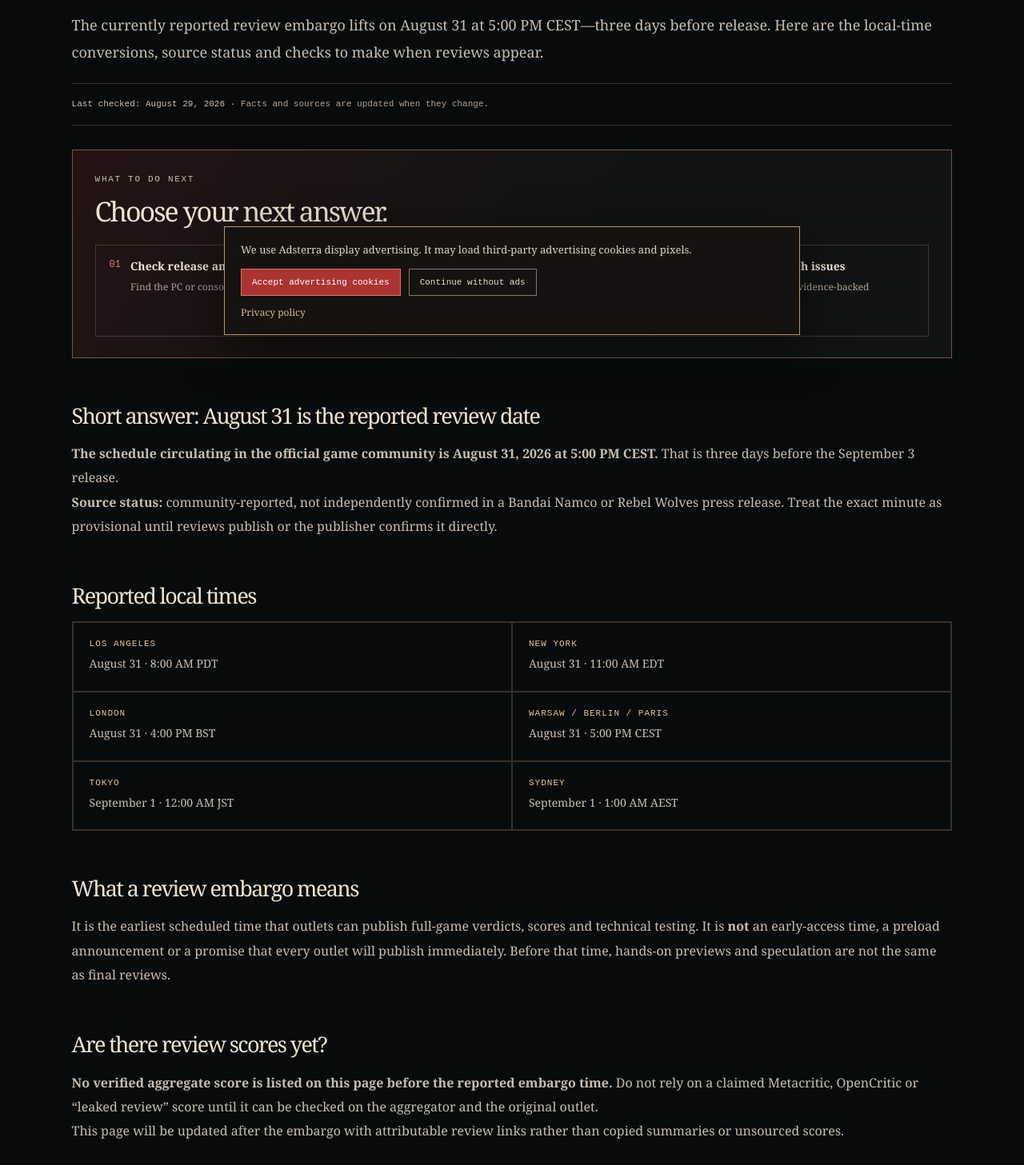
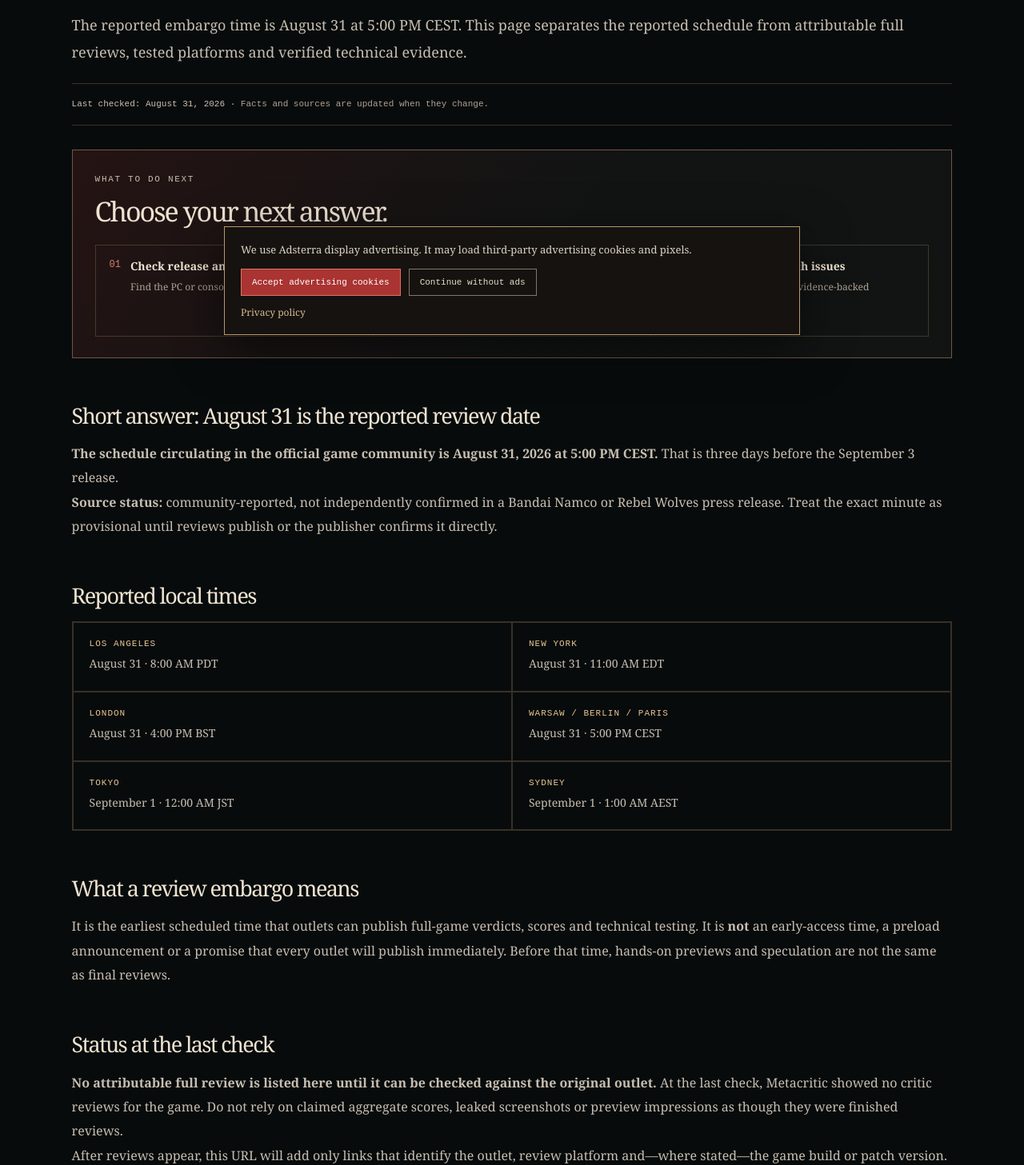
Before and after one commit to wencun/dawnwalker.cc, a Next.js app: page /review-embargo in a window 1280 px wide. Shown: the part 361-1818 px from the top of the page at 80% size. Built offline with nearby package versions, Linux system fonts and the light colour scheme.

Commit message:
Strengthen launch search landing pages

```diff
--- a/app/page.tsx
+++ b/app/page.tsx
@@ -14,8 +14,8 @@ const cards = [
 
 export default function Home() {
   return <main>
-    <section className="hero" id="top"><div className="hero-art" aria-hidden="true"><img src="/dawnwalker-hero.jpg" alt="" decoding="async" fetchPriority="high" /></div><div className="hero-copy"><p className="eyebrow">THE BLOOD OF DAWNWALKER · INDEPENDENT GUIDE</p><p className="hero-kicker">VERIFIED FACTS · SPOILER-AWARE HELP</p><h1>Your guide to <em>surviving the dawn.</em></h1><p className="lead">Release information, platform answers and player-first guides for Rebel Wolves&apos; dark-fantasy action RPG—clearly marked as official, verified, or still unconfirmed.</p><div className="hero-actions"><a className="primary" href="/release-date">Release date & times</a><a className="secondary" href="/known-issues">Known issues</a></div></div><aside className="clock-card"><p>GLOBAL RELEASE</p><div className="day">SEP <span>03</span></div><div className="bar"><i /></div><small>2026 · PC, PlayStation 5<br />Xbox Series X|S</small></aside></section>
-    <section className="signal"><span>✦ LAUNCH STATUS</span><p>Release is confirmed for September 3, 2026. We update facts with dated official sources and label community reports before they become advice. Playing on PC? <a href="/can-i-run">Check the official PC requirements and PC specs</a>.</p><a href="/release-date">Check the release guide →</a></section>
+    <section className="hero" id="top"><div className="hero-art" aria-hidden="true"><img src="/dawnwalker-hero.jpg" alt="" decoding="async" fetchPriority="high" /></div><div className="hero-copy"><p className="eyebrow">THE BLOOD OF DAWNWALKER · INDEPENDENT GUIDE</p><p className="hero-kicker">VERIFIED FACTS · SPOILER-AWARE HELP</p><h1>Your guide to <em>surviving the dawn.</em></h1><p className="lead">Release information, platform answers and player-first guides for Rebel Wolves&apos; dark-fantasy action RPG—clearly marked as official, verified, or still unconfirmed.</p><div className="hero-actions"><a className="primary" href="/release-times">Release date & times</a><a className="secondary" href="/known-issues">Known issues</a></div></div><aside className="clock-card"><p>GLOBAL RELEASE</p><div className="day">SEP <span>03</span></div><div className="bar"><i /></div><small>2026 · PC, PlayStation 5<br />Xbox Series X|S</small></aside></section>
+    <section className="signal"><span>✦ LAUNCH STATUS</span><p>Release is confirmed for September 3, 2026. Seeing September 2 on PC? <a href="/release-times">Check the PC and console release-time rules by region</a>. Playing on PC? <a href="/can-i-run">Check the official PC requirements and PC specs</a>.</p><a href="/release-times">Check release times →</a></section>
     <section className="section intro"><div><p className="eyebrow">USEFUL, NOT NOISY</p><h2>Answers for the moment you need them.</h2></div><div className="intro-copy"><p>We build pages around a player&apos;s question—not a list of duplicate keywords. Every guide names its evidence, date checked and spoiler level.</p><span>OFFICIAL · VERIFIED · COMMUNITY REPORT</span></div></section>
     <section className="section"><div className="section-head"><div><p className="eyebrow">START HERE</p><h2>High-intent guides.</h2></div></div><div className="route-grid">{cards.map(([tag,title,text,href], index) => <article className={`feature-card ${index === 0 ? "crimson" : index === 1 ? "night-card" : "archive-card"}`} key={href}><span>0{index + 1} · {tag}</span><h3>{title}</h3><p>{text}</p><a href={href}>Open guide →</a></article>)}</div></section>
     <MiddleAd />
--- a/app/release-times/page.tsx
+++ b/app/release-times/page.tsx
@@ -1,8 +1,8 @@
 import { GuidePage, guideMetadata } from "../guide-page";
 
 export const metadata = guideMetadata(
-  "The Blood of Dawnwalker Release Times: PC, PS5 & Xbox by Region",
-  "The Blood of Dawnwalker release times for PC, PS5 and Xbox: exact PC conversions, console-region rules, why Steam can show September 2, and confirmed preload status.",
+  "The Blood of Dawnwalker Release Times & Date: PC, PS5, Xbox",
+  "The Blood of Dawnwalker unlock time for PC, PS5 and Xbox: September 2 or 3 by region, PC city conversions, console exceptions and the confirmed preload status.",
   "/release-times",
   ["The Blood of Dawnwalker release times", "Blood of Dawnwalker release time", "Blood of Dawnwalker PC release time", "The Blood of Dawnwalker PS5 release time", "Why does Steam show September 2"],
   "/pl/release-date"
@@ -12,8 +12,8 @@ export default function ReleaseTimesPage() {
   return <GuidePage
     eyebrow="RELEASE TIMES · PC, PLAYSTATION & XBOX"
     title="The Blood of Dawnwalker release times: PC, PS5 and Xbox"
-    dek="PC unlocks at one global moment. Consoles generally unlock at local midnight, with important regional exceptions. Find your platform and city below—without mistaking a September 2 store date for early access."
-    checked="August 30, 2026"
+    dek="Seeing September 2 on Steam? It is a time-zone conversion, not early access. Find the confirmed PC unlock moment, console-region rules and the practical store checks for your platform."
+    checked="August 31, 2026"
     sources={[
       { label: "Official community — global release timings", href: "https://www.reddit.com/r/DawnwalkerOfficial/comments/1vxyko5/dawnwalker_global_release_timings_are_here/" },
       { label: "Bandai Namco Europe — release announcement", href: "https://en.bandainamcoent.eu/dawnwalker/news/the-blood-of-dawnwalker-will-launch-september-3-rebel-wolves-revealed-key-details" },
@@ -27,7 +27,7 @@ export default function ReleaseTimesPage() {
       { question: "Is there confirmed preload or early access?", answer: "The publisher's release-timing notice confirms unlock rules but does not publish one universal preload schedule or list early access for the editions. Check your own storefront near launch." },
     ]}
     sections={[
-      { title: "Quick answer: release date and unlock rule", body: <div className="fact-grid"><p><b>Release date</b>September 3, 2026</p><p><b>PC</b>Midnight CEST (UTC+2) · one global moment</p><p><b>PS5 and Xbox</b>Usually midnight local time</p><p><b>Key exception</b>Americas consoles unlock at midnight EDT</p></div> },
+      { title: "Quick answer: September 2 or September 3?", body: <><p><b>The official release date is September 3, 2026.</b> PC unlocks at a single global moment: midnight CEST (Warsaw time). That same moment is still September 2 in the Americas, which is why an American Steam store can show September 2 without offering early access.</p><div className="fact-grid"><p><b>Official release date</b>September 3, 2026</p><p><b>PC unlock</b>Midnight CEST (UTC+2) · one global moment</p><p><b>PS5 and Xbox</b>Usually midnight local time</p><p><b>Key exception</b>Americas consoles unlock at midnight EDT</p></div></> },
       { title: "PC release time by city", body: <><p><b>PC releases worldwide at midnight CEST (UTC+2, Warsaw time).</b> Use this table for the same single moment in major regions. A September 2 date in an American Steam store is correct and does not mean early access.</p><div className="fact-grid"><p><b>Los Angeles · PDT</b>September 2 · 3:00 PM</p><p><b>New York · EDT</b>September 2 · 6:00 PM</p><p><b>São Paulo · BRT</b>September 2 · 7:00 PM</p><p><b>London · BST</b>September 2 · 11:00 PM</p><p><b>Warsaw · CEST</b>September 3 · 12:00 AM</p><p><b>Tokyo · JST</b>September 3 · 7:00 AM</p><p><b>Sydney · AEST</b>September 3 · 8:00 AM</p><p><b>Your final check</b>Your platform-store countdown</p></div><p className="note">The clock conversions are based on the publisher&apos;s stated PC unlock time. A storefront countdown for your account is the final practical check.</p></> },
       { title: "PS5 and Xbox release times: regional rules", body: <><p><b>On consoles, the normal rule is midnight local time on September 3.</b> Do not copy the PC times above to a PlayStation or Xbox account: console timing follows a different rule.</p><ul><li><b>North and South America:</b> midnight EDT (UTC−4, New York time), rather than every city&apos;s own midnight.</li><li><b>Australia, Indonesia and other multi-time-zone countries:</b> midnight in the country&apos;s capital-city time zone.</li><li><b>Everywhere else:</b> midnight local time, subject to the platform storefront for your account.</li></ul></> },
       { title: "Preload, early access and review timing", body: <><p>The official timing notice confirms when the game unlocks, but does <b>not</b> publish one universal preload schedule or list early access for Standard, Eclipse, Day One or Collector&apos;s Edition. Treat third-party preload claims as unconfirmed until they appear in your own store.</p><p>Review timing is a separate question from the unlock time. If you are waiting for reviews, see the <a href="/review-embargo">review-embargo guide</a>. Before download day, use the <a href="/can-i-run">PC requirements checker</a> to verify your system.</p></> },
--- a/app/review-embargo/page.tsx
+++ b/app/review-embargo/page.tsx
@@ -2,8 +2,8 @@ import { GuidePage, guideMetadata } from "../guide-page";
 import Link from "next/link";
 
 export const metadata = guideMetadata(
-  "The Blood of Dawnwalker Review Embargo: August 31 Time",
-  "The Blood of Dawnwalker review embargo is reported for August 31 at 5 PM CEST. See US, UK, Europe, Japan and Australia times, plus what remains unconfirmed.",
+  "The Blood of Dawnwalker Review Embargo & First Reviews",
+  "Track The Blood of Dawnwalker review embargo, first attributable reviews, tested platforms, patch versions and what remains unconfirmed before launch.",
   "/review-embargo",
   ["The Blood of Dawnwalker review embargo", "Blood of Dawnwalker reviews", "When do Blood of Dawnwalker reviews come out", "Blood of Dawnwalker Metacritic"]
 );
@@ -11,18 +11,19 @@ export const metadata = guideMetadata(
 export default function ReviewEmbargoPage() {
   return <GuidePage
     eyebrow="REVIEW WATCH · COMMUNITY-REPORTED SCHEDULE"
-    title="The Blood of Dawnwalker review embargo: August 31 time explained"
-    dek="The currently reported review embargo lifts on August 31 at 5:00 PM CEST—three days before release. Here are the local-time conversions, source status and checks to make when reviews appear."
-    checked="August 29, 2026"
+    title="The Blood of Dawnwalker review embargo and first reviews"
+    dek="The reported embargo time is August 31 at 5:00 PM CEST. This page separates the reported schedule from attributable full reviews, tested platforms and verified technical evidence."
+    checked="August 31, 2026"
     sources={[
       { label: "DawnwalkerOfficial community post — reported embargo schedule", href: "https://www.reddit.com/r/DawnwalkerOfficial/comments/1vrwcnz/the_blood_of_dawnwalker_review_embargo_lifts_on/" },
+      { label: "Metacritic — current critic-review availability", href: "https://www.metacritic.com/game/the-blood-of-dawnwalker/" },
       { label: "Bandai Namco — official release announcement", href: "https://en.bandainamcoent.eu/dawnwalker/news/the-blood-of-dawnwalker-will-launch-september-3-rebel-wolves-revealed-key-details" },
     ]}
     sections={[
       { title: "Short answer: August 31 is the reported review date", body: <><p><b>The schedule circulating in the official game community is August 31, 2026 at 5:00 PM CEST.</b> That is three days before the September 3 release.</p><p><b>Source status:</b> community-reported, not independently confirmed in a Bandai Namco or Rebel Wolves press release. Treat the exact minute as provisional until reviews publish or the publisher confirms it directly.</p></> },
       { title: "Reported local times", body: <div className="fact-grid"><p><b>Los Angeles</b>August 31 · 8:00 AM PDT</p><p><b>New York</b>August 31 · 11:00 AM EDT</p><p><b>London</b>August 31 · 4:00 PM BST</p><p><b>Warsaw / Berlin / Paris</b>August 31 · 5:00 PM CEST</p><p><b>Tokyo</b>September 1 · 12:00 AM JST</p><p><b>Sydney</b>September 1 · 1:00 AM AEST</p></div> },
       { title: "What a review embargo means", body: <p>It is the earliest scheduled time that outlets can publish full-game verdicts, scores and technical testing. It is <b>not</b> an early-access time, a preload announcement or a promise that every outlet will publish immediately. Before that time, hands-on previews and speculation are not the same as final reviews.</p> },
-      { title: "Are there review scores yet?", body: <><p><b>No verified aggregate score is listed on this page before the reported embargo time.</b> Do not rely on a claimed Metacritic, OpenCritic or “leaked review” score until it can be checked on the aggregator and the original outlet.</p><p>This page will be updated after the embargo with attributable review links rather than copied summaries or unsourced scores.</p></> },
+      { title: "Status at the last check", body: <><p><b>No attributable full review is listed here until it can be checked against the original outlet.</b> At the last check, Metacritic showed no critic reviews for the game. Do not rely on claimed aggregate scores, leaked screenshots or preview impressions as though they were finished reviews.</p><p>After reviews appear, this URL will add only links that identify the outlet, review platform and—where stated—the game build or patch version. It will not copy unsourced scores or turn one opinion into a consensus.</p></> },
       { title: "What to check when reviews go live", body: <ul><li><b>Platform and patch:</b> PC, PS5 and Xbox results are not interchangeable, especially before the Day One update.</li><li><b>Completion status:</b> distinguish a finished review from a limited preview or review-in-progress.</li><li><b>Performance evidence:</b> look for tested settings, console mode, frame-rate measurements and repeatable scenes.</li><li><b>30-day system:</b> check whether the reviewer explains actual time costs rather than repeating pre-release assumptions.</li><li><b>Disclosure:</b> note review code, sponsored travel or other access disclosed by the outlet.</li></ul> },
       { title: "Should you wait before pre-ordering?", body: <p>If performance, story quality or the 30-day time system could change your buying decision, waiting for full reviews is the rational choice. The current edition listings do not promise early access; see the <Link href="/editions">edition comparison</Link> and the <Link href="/release-date">release date and unlock guide</Link> for confirmed purchase and timing details.</p> },
       { title: "Review embargo FAQ", body: <><h3>Is August 31 officially confirmed?</h3><p>The date and time are currently supported by a community post, not a publisher press release we can independently cite. That distinction is why this guide labels the schedule as reported.</p><h3>Does the embargo time unlock the game?</h3><p>No. The reported review time is separate from the September 3 game release and platform unlock schedule.</p><h3>Will every review appear at the same time?</h3><p>No. An embargo permits publication; it does not require every outlet to publish immediately.</p><h3>Will this page become a review roundup?</h3><p>Yes. After reviews publish, the same URL will track attributable scores, recurring critic conclusions and the platform or build each outlet tested.</p></> },
```
